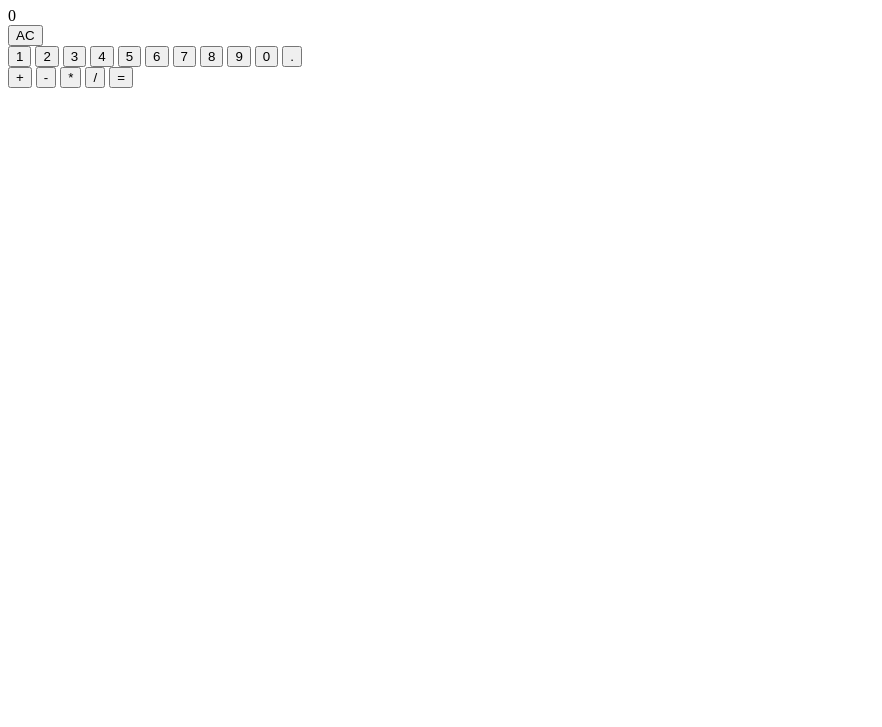
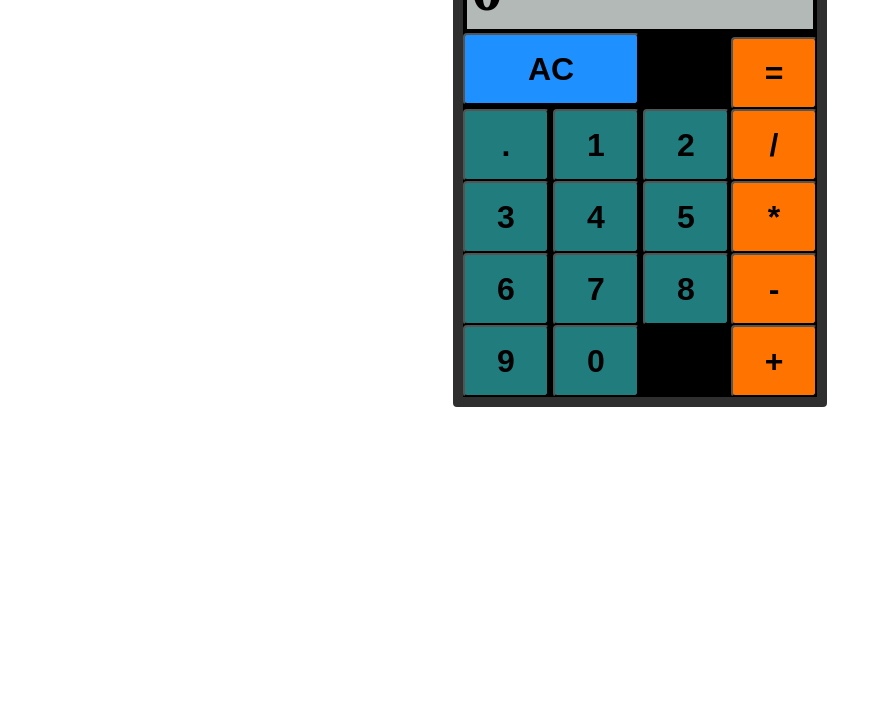
Before and after one commit to evymel/final-project-calc, a plain HTML site: page index.html in a window 1280 px wide. Shown: the part 73-800 px from the top of the page, without its empty margins (0-882 px from the left). Drawn offline with Linux system fonts and the light colour scheme.

Commit message:
building up the html and style - isn't perfect

```diff
--- a/index.html
+++ b/index.html
@@ -8,44 +8,45 @@
 
 </head>
 <body>
-<div class="header"> <h1>calculator</h1></div>
     <div id="container">
         <!--display and buttoms are equal in rank, in a column-->
         <div id="display">0</div>
-        <div id="allButtoms">
+        <div id="allBtns">
             <!--top and numberPad are equal in rank, in a column-->
             <div class = "leftBlock">
                 <div class="top">
                     <!--doing that so i can easily manipulate the flex, could add more buttons to top-->
-                    <button class="button">AC</button>
+                    <button type="button" class="topBtn">AC</button>
                 </div>
 
                 <div id ="numberPad" class = "numbers">
-                    <button class="button">1</button>
-                    <button class="button">2</button>
-                    <button class="button">3</button>
+                    <button type="button" class="numBtn">.</button>
 
-                    <button class="button">4</button>
-                    <button class="button">5</button>
-                    <button class="button">6</button>
+                    <button type="button" class="numBtn">1</button>
+                    <button type="button" class="numBtn">2</button>
+                    <button type="button" class="numBtn">3</button>
 
-                    <button class="button">7</button>
-                    <button class="button">8</button>
-                    <button class="button">9</button>
+                    <button type="button" class="numBtn">4</button>
+                    <button type="button" class="numBtn">5</button>
+                    <button type="button" class="numBtn">6</button>
+
+                    <button type="button" class="numBtn">7</button>
+                    <button type="button" class="numBtn">8</button>
+                    <button type="button" class="numBtn">9</button>
 
 
-                    <button class="button">0</button>
-                    <button class="button">.</button>
+                    <button type="button" class="numBtn">0</button>
+
 
                 </div>
             </div>
 
             <div class="actions rightBlock">
-                <button class="button">+</button>
-                <button class="button">-</button>
-                <button class="button">*</button>
-                <button class="button">/</button>
-                <button class="button">=</button>
+                <button type="button" class="actBtn">+</button>
+                <button type="button" class="actBtn">-</button>
+                <button type="button" class="actBtn">*</button>
+                <button type="button" class="actBtn">/</button>
+                <button type="button" class="actBtn">=</button>
 
             </div>
         </div>
--- a/style.css
+++ b/style.css
@@ -0,0 +1,81 @@
+
+body {
+    display: flex;
+    justify-content: center;
+    align-self: center;
+}
+
+#container {
+    background-color: black;
+    border: 10px solid rgba(47, 47, 47, 1);
+    border-radius: 4px;
+
+
+    gap: 2px;
+    max-width: 354px;
+
+}
+
+#display{
+    display: flex;
+    flex: 1;
+    font-size: 4em;
+    font-weight: 640;
+    color: black;
+    height: 72px;
+    align-items: center;
+    background-color: #b2b9b7;
+    padding: 4px;
+    margin: 4px;
+}
+
+#allBtns {
+    display: flex;
+    flex-direction: row;
+
+}
+
+.leftBlock {
+    display: flex;
+    flex-wrap: wrap;
+
+
+}
+
+.numBtn  {
+    width: 86px;
+    height: 72px;
+    border-radius: 4px;
+    background-color: #217C7E;
+    font-size: 2em;
+    font-weight: 640;
+}
+
+.topBtn{
+    width: 176px;
+    height: 72px;
+    border-radius: 4px;
+    background-color: dodgerblue;
+    font-size: 2em;
+    font-weight: 640;
+    margin-bottom: 4px;
+
+}
+
+
+
+.rightBlock{
+    display: flex;
+    flex-direction: column-reverse;
+
+}
+
+.actBtn {
+
+    width: 86px;
+    height: 72px;
+    border-radius: 4px;
+    background-color: #ff7300;
+    font-size: 2em;
+    font-weight: 640;
+}
```
